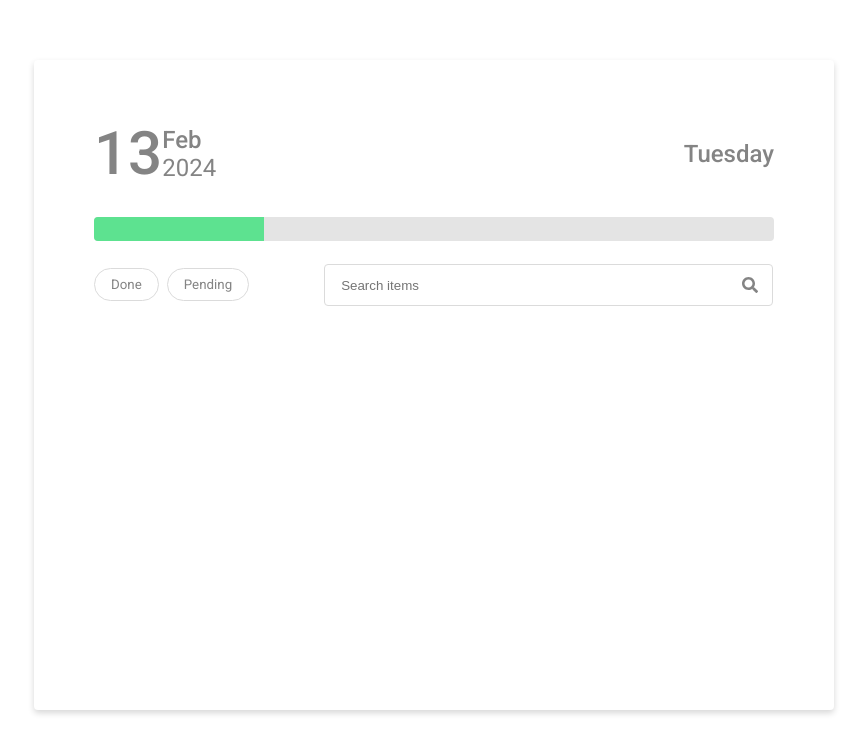
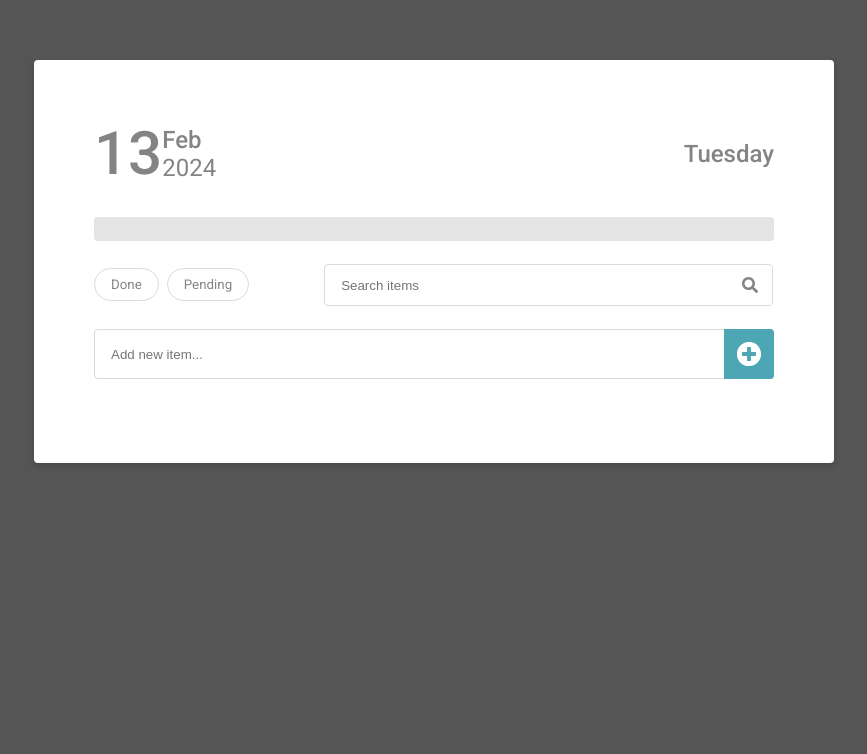
Before and after one commit to sizebay/frontend-challenge, a React (Create React App) app in the folder my-app/: page / in a window 1280 px wide. Shown: the top 754 px of the page, without its empty margins (26-893 px from the left). Built offline with nearby package versions, Linux system fonts and the light colour scheme.

Commit message:
feat: adicionar logica para adicionar tasks novas, além de lógica para progressBar e correção na modal

```diff
--- a/my-app/src/components/Modal.css
+++ b/my-app/src/components/Modal.css
@@ -6,7 +6,6 @@ p {
 
 .modal {
   width: 800px;
-  height: 650px;
   margin: 60px;
   font-family: "Roboto", sans-serif;
   color: #848484;
@@ -15,6 +14,10 @@ p {
   background: #ffffff 0% 0% no-repeat padding-box;
   box-shadow: 0px 3px 6px #00000029;
   border-radius: 4px;
+}
+
+.height-modal {
+  margin-bottom: 68px;
 }
 
 .modal-content {
--- a/my-app/src/components/Modal.js
+++ b/my-app/src/components/Modal.js
@@ -10,7 +10,7 @@ const Modal = () => {
 
   return (
     <div className="modal">
-      <div>
+      <div className="height-modal">
         <div className="modal-content">
           <p className="day">{day}</p>
           <div className="align-monthyear">
--- a/my-app/src/components/TaskManager.css
+++ b/my-app/src/components/TaskManager.css
@@ -26,10 +26,10 @@ button.selected {
   margin-right: 75px;
 }
 
-.searchBar {
+input {
+  width: -webkit-fill-available;
+  margin: 0 60px 0 60px;
   padding: 0 16px 0 16px;
-  margin: 0 60px 0 auto;
-  width: 415px;
   height: 40px;
   background: #ffffff 0% 0% no-repeat padding-box;
   border: 1px solid #dbdbdb;
@@ -38,6 +38,39 @@ button.selected {
   color: #848484;
 }
 
+.searchBar {
+  width: 415px;
+  margin: 0 60px 0 auto;
+}
+
 .actionButtons {
   display: flex;
 }
+
+.addItem {
+  position: relative;
+}
+
+.inputSearch {
+  height: 48px;
+}
+
+.taskListContainer {
+  margin: 16px 60px 0 60px;
+}
+
+.taskListContainer ul {
+  list-style-type: none;
+  padding-left: 0;
+}
+
+.taskListContainer li {
+  position: relative;
+  display: flex;
+  background: #f4f4f4;
+  border: 1px solid #dbdbdb;
+  margin: 8px 0;
+  padding-left: 16px;
+  height: 48px;
+  align-items: center;
+}
--- a/my-app/src/components/TaskManager.js
+++ b/my-app/src/components/TaskManager.js
@@ -1,7 +1,13 @@
-import React, { useState } from "react";
+import React, { useState, useEffect } from "react";
 import ProgressBar from "./ProgressBar";
-import { FaSearch, FaCheck } from "react-icons/fa";
 import styled from "styled-components";
+import {
+  FaSearch,
+  FaCheck,
+  FaCheckCircle,
+  FaPlusCircle,
+  FaMinusCircle,
+} from "react-icons/fa";
 import "./TaskManager.css";
 
 const SearchContainer = styled.div`
@@ -14,6 +20,46 @@ const SearchIcon = styled(FaSearch)`
   top: 50%;
   transform: translateY(-50%);
   cursor: pointer;
+`;
+
+const PlusIcon = styled(FaPlusCircle)`
+  border-top-right-radius: 4px;
+  border-bottom-right-radius: 4px;
+  position: absolute;
+  right: 60px;
+  top: 50%;
+  transform: translateY(-50%);
+  cursor: pointer;
+  padding: 12.5px;
+  color: white;
+  background-color: #4da6b3;
+  font-size: 25px;
+`;
+
+const CheckCircleIcon = styled(FaCheckCircle)`
+  border-top-right-radius: 4px;
+  border-bottom-right-radius: 4px;
+  position: absolute;
+  right: -0.5px;
+  top: 50%;
+  transform: translateY(-50%);
+  cursor: pointer;
+  padding: 12.5px;
+  color: white;
+  background-color: #5de290;
+  font-size: 25px;
+`;
+
+const MinusIcon = styled(FaMinusCircle)`
+  position: absolute;
+  right: 49px;
+  top: 50%;
+  transform: translateY(-50%);
+  cursor: pointer;
+  padding: 12.5px;
+  color: white;
+  background-color: #e34f4f;
+  font-size: 25px;
 `;
 
 const useTaskManager = () => {
@@ -52,10 +98,57 @@ const TaskManager = () => {
     handleSearch,
   } = useTaskManager();
 
+  const [newTaskText, setNewTaskText] = useState("");
+  const [tasks, setTasks] = useState([]);
+  const [filteredTasks, setFilteredTasks] = useState([]);
+
+  const handleAddTask = () => {
+    const newTaskText = document.getElementById("newTaskText").value;
+
+    if (newTaskText.trim() !== "") {
+      const newTask = {
+        text: newTaskText,
+        done: false,
+      };
+      const existingTasks = JSON.parse(localStorage.getItem("tasks")) || [];
+      const updatedTasks = [...existingTasks, newTask];
+
+      localStorage.setItem("tasks", JSON.stringify(updatedTasks));
+      setTasks(updatedTasks);
+      setNewTaskText("");
+    }
+  };
+
+  useEffect(() => {
+    const storedTasks = JSON.parse(localStorage.getItem("tasks")) || [];
+    setTasks(storedTasks);
+  }, []);
+
+  useEffect(() => {
+    let filtered = tasks;
+    if (doneSelected) {
+      filtered = filtered.filter((task) => task.done);
+    }
+    if (pendingSelected) {
+      filtered = filtered.filter((task) => !task.done);
+    }
+    setFilteredTasks(filtered);
+  }, [tasks, doneSelected, pendingSelected]);
+
+  const calculateProgressBarPercent = () => {
+    const totalTasks = tasks.length;
+    const doneTasks = tasks.filter((task) => task.done).length;
+
+    if (totalTasks === 0) {
+      return 0;
+    }
+    const percent = (doneTasks / totalTasks) * 100;
+    return percent;
+  };
+
   return (
     <div>
-      <ProgressBar percent={"25"} />
-
+      <ProgressBar percent={calculateProgressBarPercent()} />
       <div className="headerActions">
         <div className="actionButtons">
           <button
@@ -82,6 +175,32 @@ const TaskManager = () => {
           <SearchIcon />
         </SearchContainer>
       </div>
+
+      <div>
+        <div className="addItem">
+          <input
+            type="text"
+            id="newTaskText"
+            placeholder="Add new item..."
+            className="inputSearch"
+            value={newTaskText}
+            onChange={(e) => setNewTaskText(e.target.value)}
+          />
+          <PlusIcon onClick={handleAddTask} />
+        </div>
+      </div>
+
+      <div className="taskListContainer">
+        <ul>
+          {filteredTasks.map((task, index) => (
+            <li key={index}>
+              {task.text}
+              <MinusIcon />
+              <CheckCircleIcon />
+            </li>
+          ))}
+        </ul>
+      </div>
     </div>
   );
 };
--- a/my-app/src/index.css
+++ b/my-app/src/index.css
@@ -1,11 +1,14 @@
 body {
   margin: 0;
-  font-family: -apple-system, BlinkMacSystemFont, 'Segoe UI', 'Roboto', 'Oxygen', 'Ubuntu', 'Cantarell', 'Fira Sans',
-    'Droid Sans', 'Helvetica Neue', sans-serif;
+  font-family: -apple-system, BlinkMacSystemFont, "Segoe UI", "Roboto", "Oxygen",
+    "Ubuntu", "Cantarell", "Fira Sans", "Droid Sans", "Helvetica Neue",
+    sans-serif;
   -webkit-font-smoothing: antialiased;
   -moz-osx-font-smoothing: grayscale;
+  background-color: #555555;
 }
 
 code {
-  font-family: source-code-pro, Menlo, Monaco, Consolas, 'Courier New', monospace;
+  font-family: source-code-pro, Menlo, Monaco, Consolas, "Courier New",
+    monospace;
 }
```
